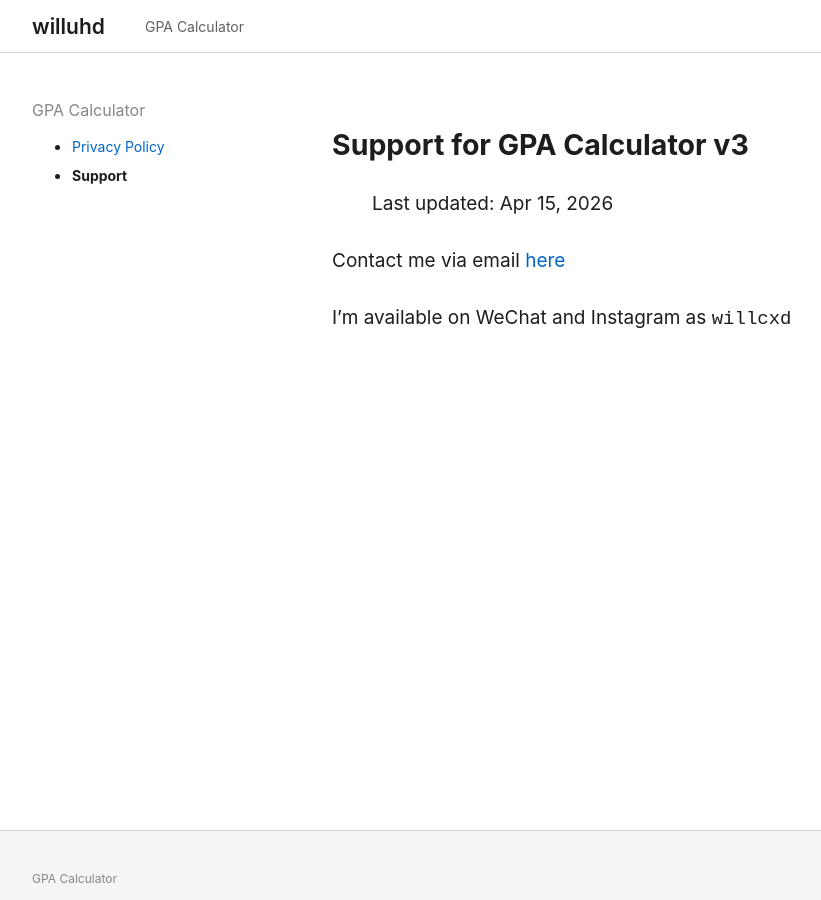
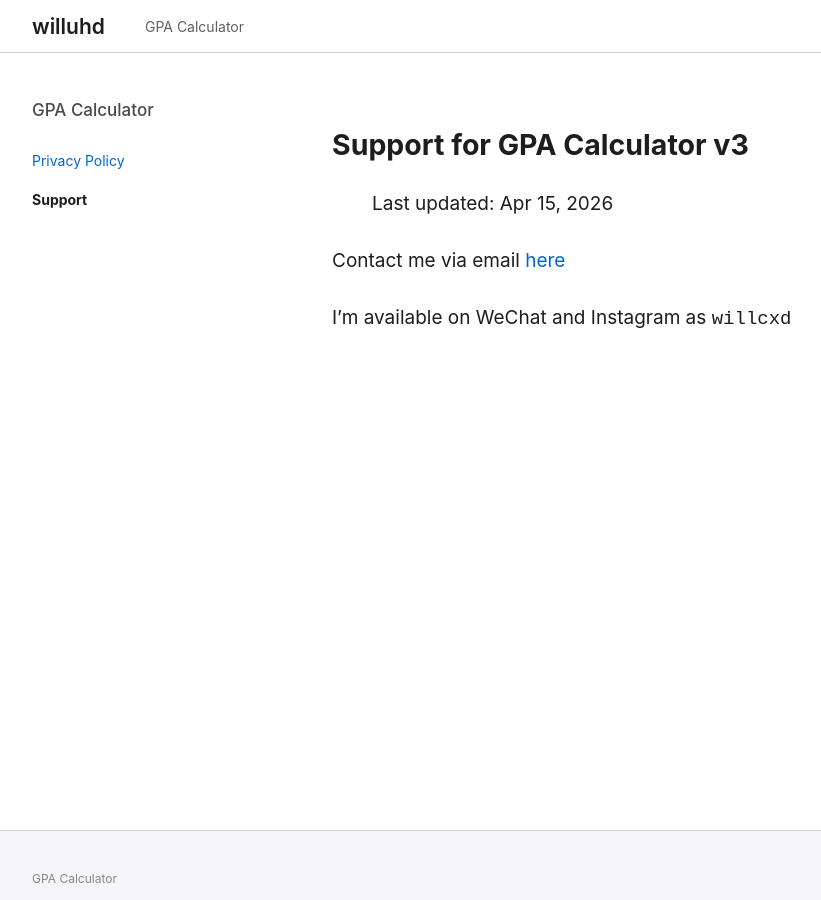
Before and after one commit to WillUHD/willuhd.github.io, a Jekyll site: the page built from gpa-calc/support.md, in a window 1280 px wide and 900 px high. Shown: the whole window, without its empty margins (68-889 px from the left). Built offline with Jekyll 4.4.1, drawn with Linux system fonts in a browser that asks for light colours.

Commit message:
Update style.scss

```diff
--- a/assets/css/style.scss
+++ b/assets/css/style.scss
@@ -65,13 +65,76 @@ a { cursor: pointer; text-decoration: none; color: inherit; }
 .visible-links a { opacity: 0.7; }
 .visible-links a:hover { opacity: 1; }
 
-/* 7. SIDEBAR LOGIC */
+/* 7. SIDEBAR LOGIC (Apple Documentation Style) */
+.sidebar {
+  display: flex;
+  flex-direction: column;
+  gap: 8px;
+}
+
+/* Section Header (The Index/Folder Title) */
 .nav__title a {
-  color: var(--apple-secondary) !important;
+  color: var(--apple-text) !important; /* Jet Black */
+  font-weight: 500;
+  font-size: 17px; /* Slightly larger */
+  display: block;
+  padding-bottom: 8px;
+  opacity: 0.8;
+  transition: opacity 0.2s ease;
+}
+
+.nav__title a:hover {
+  opacity: 1;
+  color: #000000 !important; /* Pure Black on Hover */
+}
+
+.nav__title a.active {
+  font-weight: 700 !important;
+  opacity: 1;
+}
+
+/* Sidebar Links (Sub-pages) */
+.sidebar-links {
+  list-style: none;
+  padding: 0;
+  margin: 0;
+}
+
+.sidebar-links li a {
+  color: var(--apple-link) !important; /* Apple Blue */
+  font-size: 14px;
   font-weight: 400;
-  font-size: 16px;
+  padding: 6px 0;
+  display: flex;
+  align-items: center;
+  justify-content: space-between; /* Pushes Chevron to right */
+  transition: color 0.2s ease;
 }
-.nav__title a:hover { color: var(--apple-black) !important; }
+
+.sidebar-links li a:hover {
+  color: var(--apple-link-dark) !important; /* Apple Dark Blue */
+}
+
+.sidebar-links li a.active {
+  font-weight: 700 !important;
+}
+
+/* Chevron Styling */
+.chevron {
+  opacity: 0.5;
+  display: flex;
+  align-items: center;
+}
+
+/* 8. LONE PAGE FIX:
+   If sidebar is empty, expand the article to full width */
+.sidebar-column:empty {
+  display: none;
+}
+.sidebar-column:empty + .article-column {
+  padding-left: 0;
+  margin: 0 auto;
+}
 
 /* Subsection Links */
 .sidebar ul li a {
```
